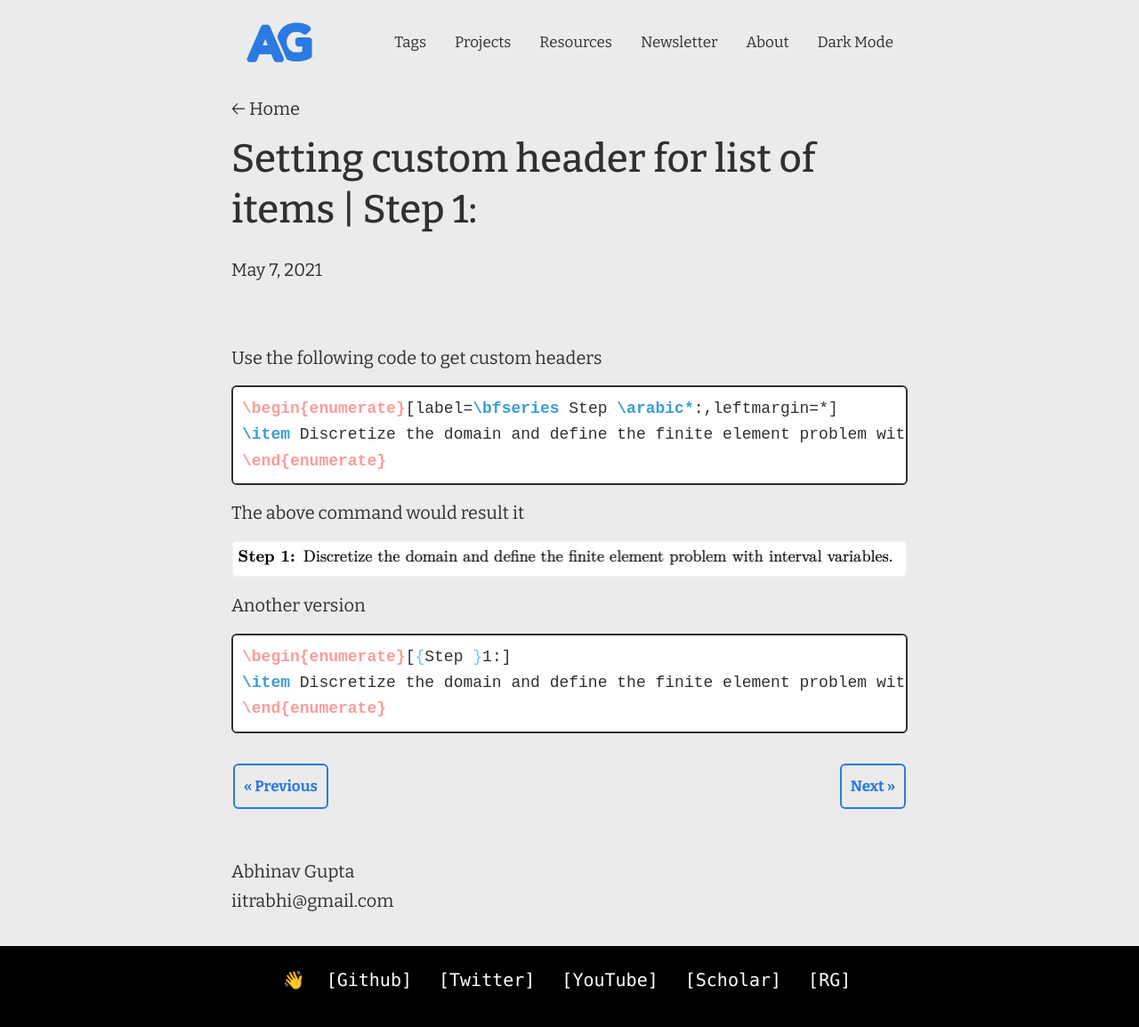
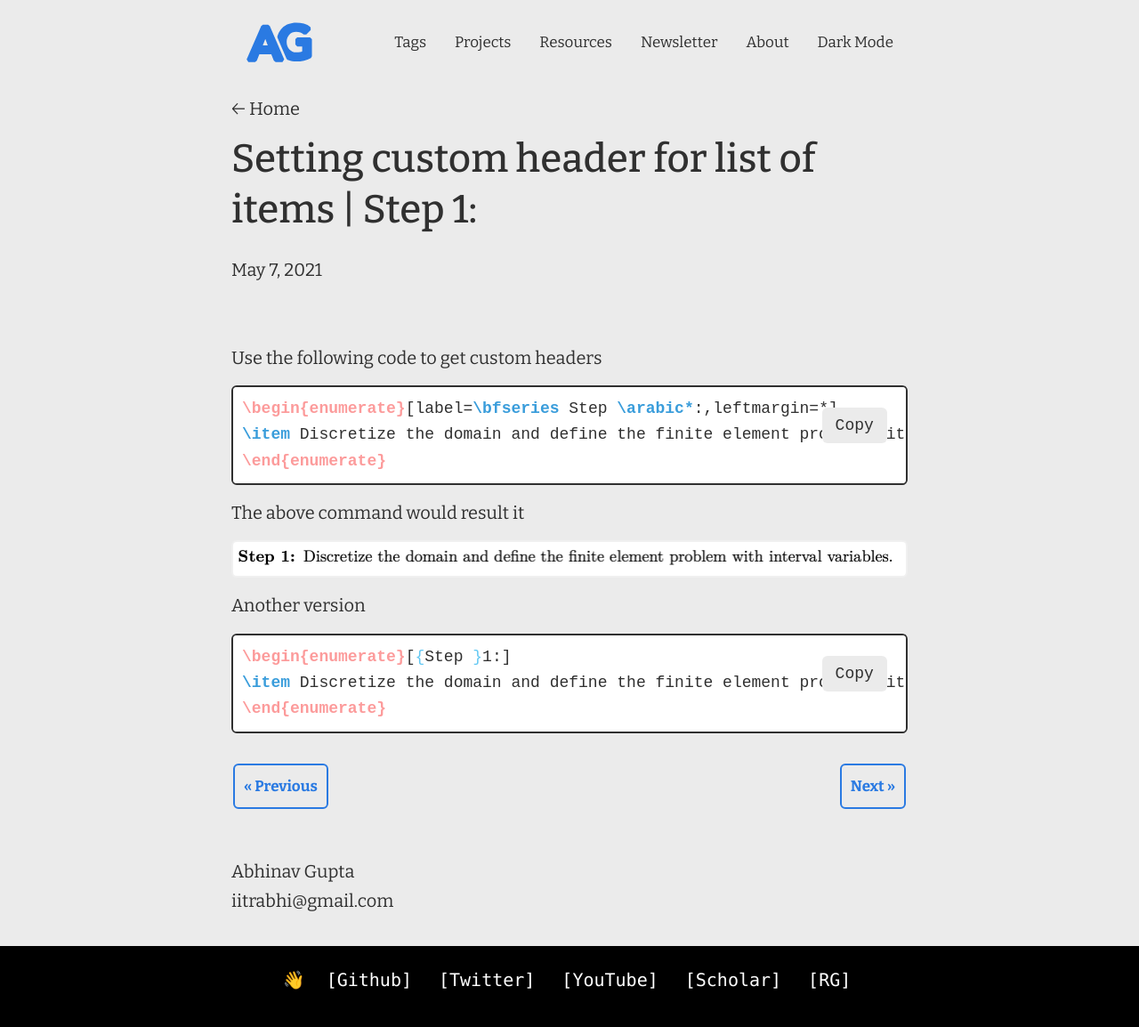
Before and after one commit to iitrabhi/iitrabhi.github.io, a Jekyll site: the page built from _posts/2021/2021-05-07-custom-enumerate-header.md, in a window 1280 px wide. Shown: the whole page at 89% size. Built offline with Jekyll 4.4.1, drawn with Linux system fonts in a browser that asks for light colours.

Commit message:
add copy code button

```diff
--- a/_layouts/default.html
+++ b/_layouts/default.html
@@ -3,7 +3,6 @@
 {%- include head.html -%}
 
 <body>
-   <!--  <script src="{{ base.url | prepend: site.url }}/assets/js/test.js"></script> -->
     {%- include main-menu.html -%}
     <main class="page-content" aria-label="Content">
         <div class="wrapper">
@@ -11,7 +10,9 @@
         </div>
     </main>
     {%- include footer.html -%}
+
     <script src="{{ base.url | prepend: site.url }}/assets/js/mode_switcher.js" type="text/javascript"></script>
+    <script src="{{ base.url | prepend: site.url }}/assets/js/code_block.js" type="text/javascript"></script>
 </body>
 
 </html>
--- a/_sass/moving/_code.scss
+++ b/_sass/moving/_code.scss
@@ -25,6 +25,7 @@ pre {
     // padding: 2px 2px;
     overflow-x: auto;
     border-radius: 6px;
+      position: relative;
 
     >code {
         @include relative-font-size(0.9);
@@ -38,3 +39,34 @@ pre {
 
     }
 }
+
+
+
+// copy code to clipboard
+.copy-code-button {
+    @include relative-font-size(0.9);
+
+    font-family: monospace;
+    background-color: var(--background-color);
+    border: none;
+    color: var(--text-color);
+    padding: 10px 15px;
+    text-align: center;
+    text-decoration: none;
+    margin: 4px 2px;
+    cursor: pointer;
+    border-radius: 6px;
+
+    position: absolute;
+    right: 1.2rem;
+    top: 1.2rem;
+    // opacity: 0;
+
+    &:active,
+    &:focus,
+    &:hover {
+      background-color: var(--text-color);
+      color:var(--background-color);
+      opacity: 1;
+    }
+}
--- /dev/null
+++ b/assets/js/code_block.js
@@ -0,0 +1,23 @@
+var codeBlocks = document.querySelectorAll('pre.highlight');
+
+codeBlocks.forEach(function (codeBlock) {
+  var copyButton = document.createElement('button');
+  copyButton.className = 'copy-code-button ';
+  copyButton.type = 'button';
+  copyButton.ariaLabel = 'Copy code to clipboard';
+  copyButton.innerText = 'Copy';
+
+  codeBlock.append(copyButton);
+
+  copyButton.addEventListener('click', function () {
+    var code = codeBlock.querySelector('code').innerText.trim();
+    window.navigator.clipboard.writeText(code);
+
+    copyButton.innerText = 'Copied';
+    var fourSeconds = 4000;
+
+    setTimeout(function () {
+      copyButton.innerText = 'Copy';
+    }, fourSeconds);
+  });
+});
```
